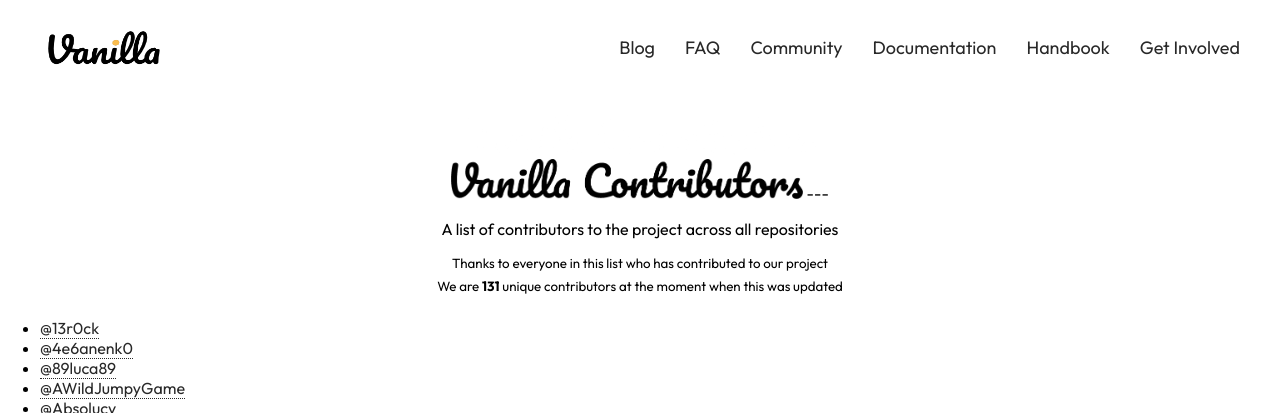
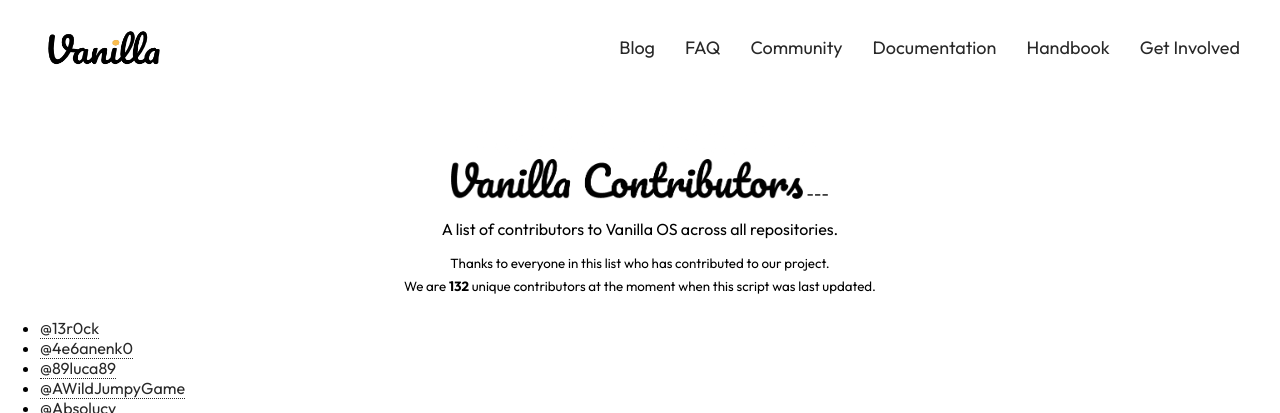
Before and after one commit to Vanilla-OS/website, a Jekyll site: the page built from contributors-list.md, in a window 1280 px wide and 1400 px high. Shown: the top 413 px of the window. Built offline with Jekyll 4.4.1, drawn with Linux system fonts in a browser that asks for light colours; our own code applies the rules of GitHub Pages for plain Markdown files.

Commit message:
chore: Update Contributors List

```diff
--- a/contributors-list.md
+++ b/contributors-list.md
@@ -3,9 +3,9 @@
   <br><img src="assets/vanilla-contributors.png?raw=true#gh-light-mode-only" height="40">
 
 ---
-  <p>A list of contributors to the project across all repositories</p>
-  <sup>Thanks to everyone in this list who has contributed to our project</sup>
-  <br><sup>We are <b>131</b> unique contributors at the moment when this was updated</sup>
+  <p>A list of contributors to Vanilla OS across all repositories.</p>
+  <sup>Thanks to everyone in this list who has contributed to our project.</sup>
+  <br><sup>We are <b>132</b> unique contributors at the moment when this script was last updated.</sup>
 </div>
 
 * [@13r0ck](https://github.com/13r0ck)
```
Also changed, not shown: other parts of contributors-list.md (+1 -0 lines).
